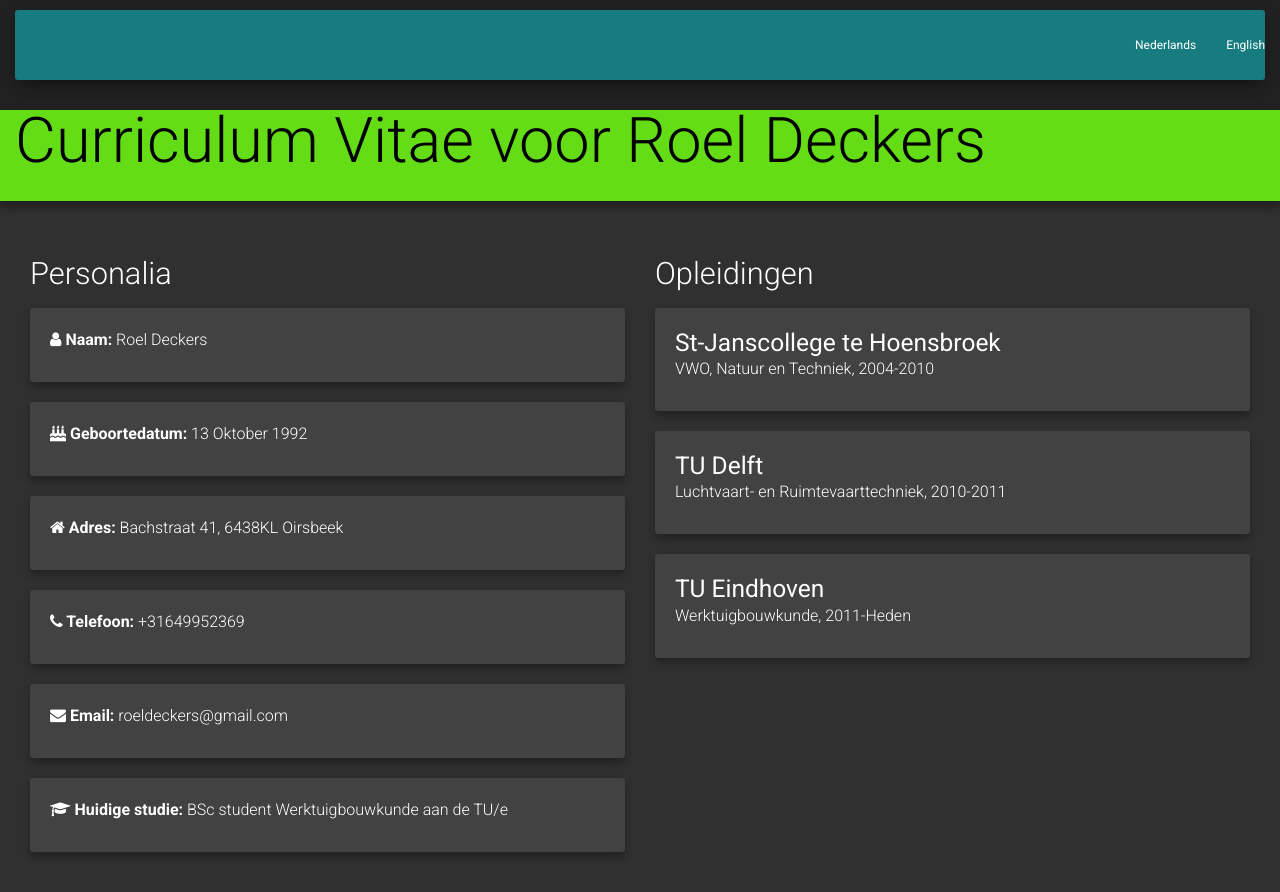
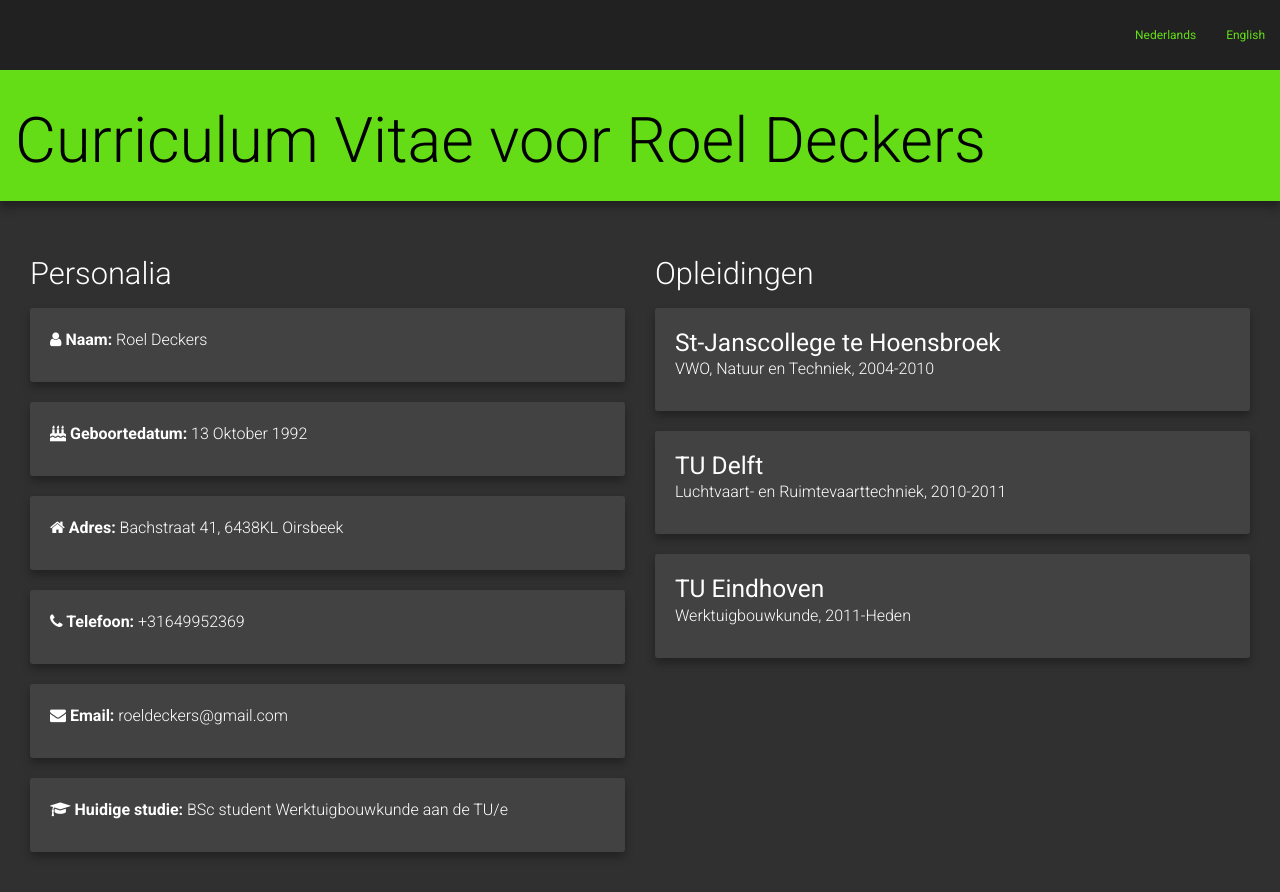
Before and after one commit to RoelD/CurriculumVitae, a Jekyll site: the page built from index.html, in a window 1280 px wide and 900 px high. Shown: the top 892 px of the window. Built offline with Jekyll 4.4.1, drawn with Linux system fonts in a browser that asks for light colours; nearby versions of some CDN libraries.

Commit message:
Revert "Layout: Update Navbar"
This reverts commit 6e7b6b976149684532a6d987a21b96c7808b74a2.

```diff
--- a/_layouts/default.html
+++ b/_layouts/default.html
@@ -19,7 +19,15 @@
   <body id="page-top">
     <nav class="navbar navbar-transparent navbar-fixed-top">
       <div class="container-fluid">
-        <div id="navbar" class="navbar">
+        <div class="navbar-header">
+          <button type="button" class="navbar-toggle collapsed navbarButton" data-toggle="collapse" data-target="#navbar" aria-expanded="false" aria-controls="navbar">
+            <span class="sr-only">Toggle navigation</span>
+            <span class="icon-bar"></span>
+            <span class="icon-bar"></span>
+            <span class="icon-bar"></span>
+          </button>
+        </div>
+        <div id="navbar" class="navbar-collapse collapse">
           <ul class="nav navbar-nav navbar-right">
             <li><a href="{{ site.baseurl }}/">Nederlands</a></li>
 	    <li><a href="{{ site.baseurl }}/english.html">English</a></li>
```
